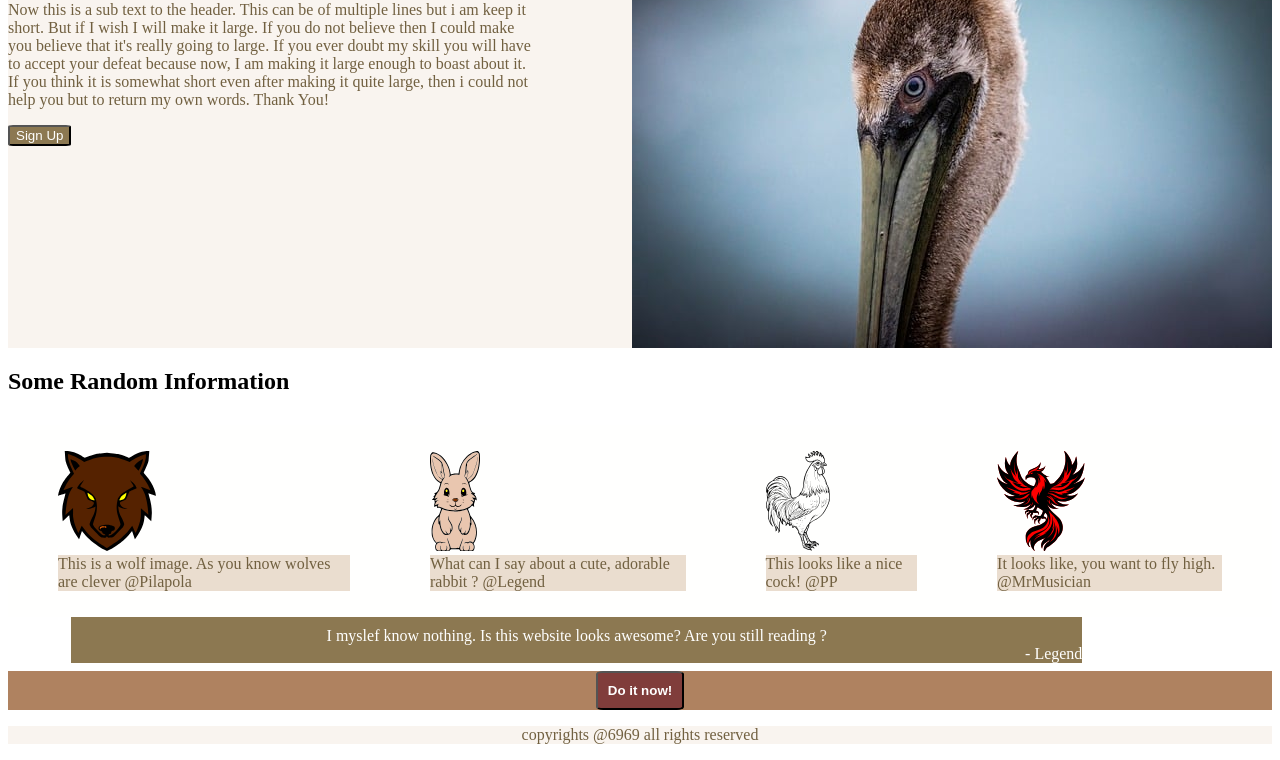
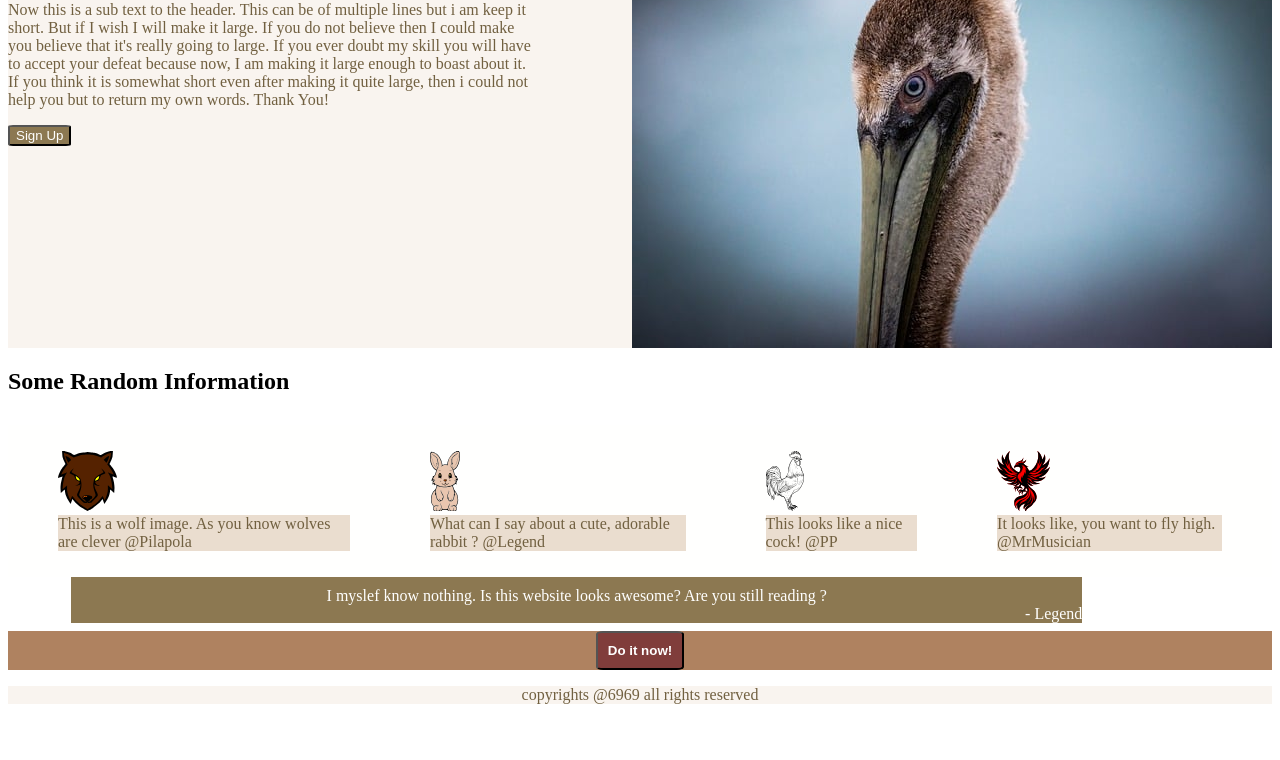
Before and after one commit to Rudra-Prasad-001/open-css-project-legend, a plain HTML site: page index.html in a window 1280 px wide. Shown: the part 137-897 px from the top of the page. After the commit the page ends 857 px from the top, so only its background shows below. Drawn offline with Linux system fonts and the light colour scheme.

Commit message:
Update index.html

```diff
--- a/index.html
+++ b/index.html
@@ -38,23 +38,23 @@
     <div class="main">
 
         <figure>
-            <img src="img/1711545278Wolf9b.svg" alt="wolf" height="100">
+            <img src="img/1711545278Wolf9b.svg" alt="wolf" height="60">
             <figcaption>This is a wolf image. As you know wolves are clever @Pilapola</figcaption>
 
         </figure>
         <figure>
-            <img src="img/1711817351rabbit7c.svg" alt="rabbit" height="100">
+            <img src="img/1711817351rabbit7c.svg" alt="rabbit" height="60">
             <figcaption>What can I say about a cute, adorable rabbit ? @Legend</figcaption>
 
         </figure>
         <figure>
-            <img src="img/Cock2a.svg" alt="cock" height="100">
+            <img src="img/Cock2a.svg" alt="cock" height="60">
             <figcaption>This looks like a nice cock! @PP</figcaption>
 
         </figure>
         <figure>
 
-            <img src="img/Phoenix1g.svg" alt="phoenix" height="100">
+            <img src="img/Phoenix1g.svg" alt="phoenix" height="60">
             <figcaption>It looks like, you want to fly high. @MrMusician</figcaption>
 
         </figure>
```
